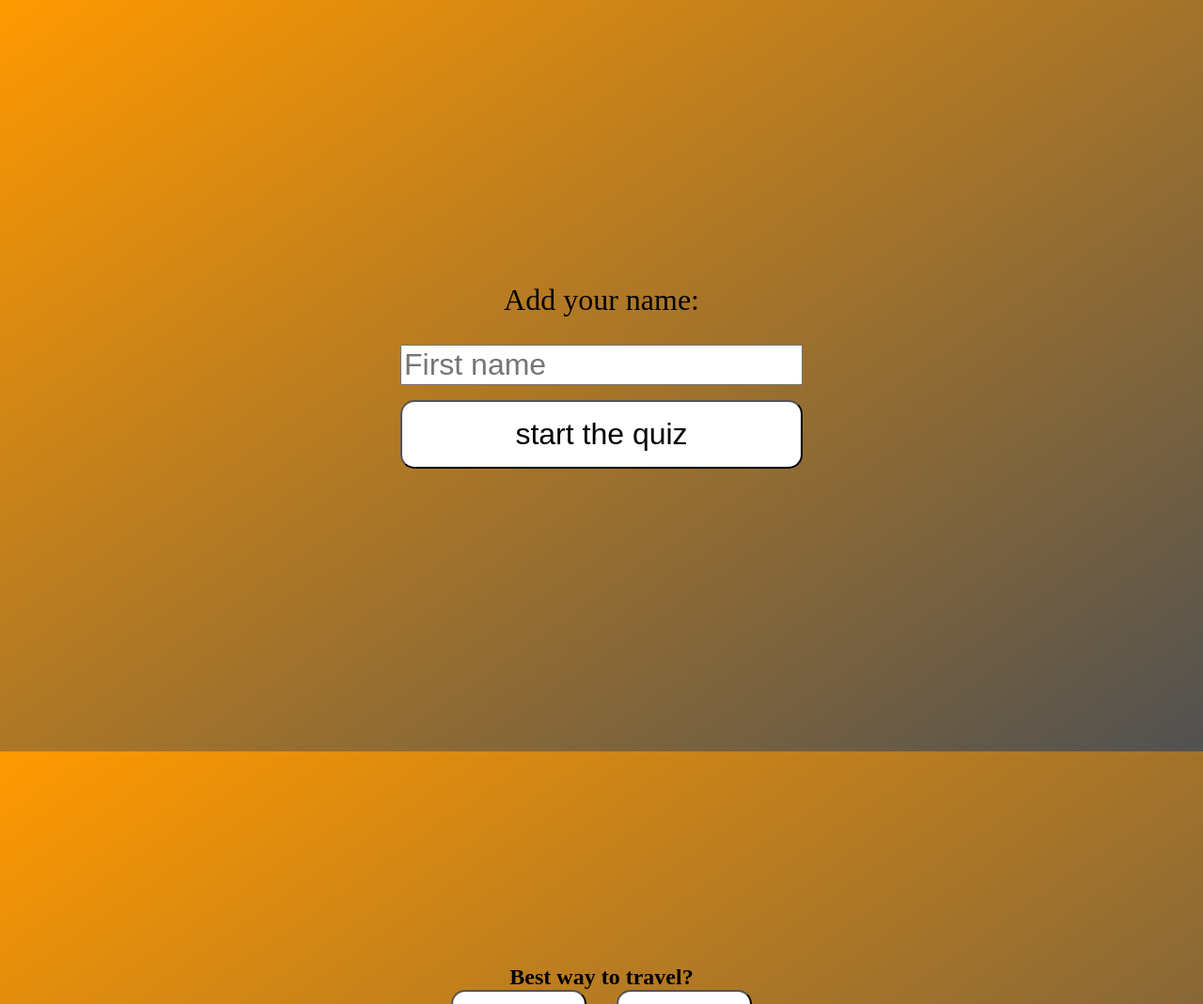
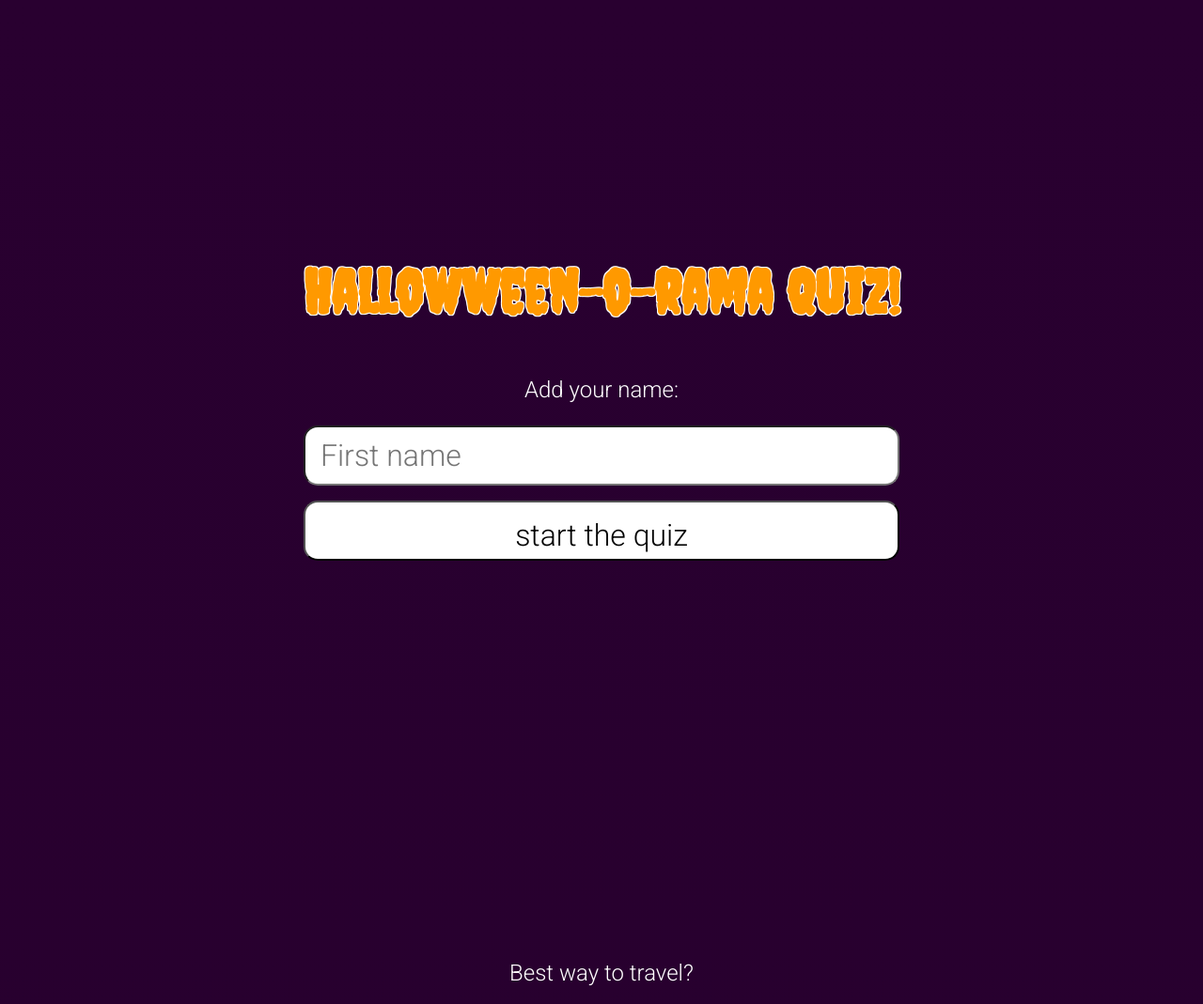
Before and after one commit to egiiiiil/dream-team-halloween-quiz, a website with bundled scripts: page index.html in a window 1280 px wide. Shown: the top 1069 px of the page at 94% size. Built offline with nearby package versions, Linux system fonts and the light colour scheme.

Commit message:
changes in styling

```diff
--- a/scripts/layout.js
+++ b/scripts/layout.js
@@ -4,11 +4,13 @@ const bodyTag = document.querySelector("body");
 const startButton = document.createElement("button");
 
 function createForm() {
+	let h1 = document.createElement("h1");
 	let label = document.createElement("label");
 	let form = document.createElement("form");
 	let input = document.createElement("input");
 
 	//DONE Add label
+	h1.innerHTML = "Hallowween-o-rama Quiz!"
 	label.innerHTML = "Add your name:";
 	label.htmlFor = "userNameInput";
 	form.id = "inputForm";
@@ -22,6 +24,7 @@ function createForm() {
 	startButton.type = "submit";
 	startButton.id = "startButton";
 
+	form.append(h1);
 	form.append(label);
 	form.append(input);
 	form.append(startButton);
@@ -69,7 +72,7 @@ const answerCategory = ["a", "b", "c", "d"];
 //Section is an object
 function createContent(section, section_id, QnA) {
 	//Questions
-	let question = document.createElement("h1");
+	let question = document.createElement("label");
 	question.innerHTML = QnA.question;
 	section.append(question);
 	//Div BtnWrapper
@@ -167,7 +170,7 @@ function createSubmitResultsSection() {
 	let section = createSection("section9");
 
 	//Text "Click this btn to see your results"
-	let showResultsText = document.createElement("h1");
+	let showResultsText = document.createElement("label");
 	showResultsText.innerHTML = "Click this button to show your result";
 	showResultsText.className = "resultsH1";
 	section.append(showResultsText);
@@ -228,7 +231,7 @@ async function createResultSection() {
 	let infoDiv = createDiv("movieDiv", "sectionResults", containerDiv);
 
 	//p "Your category is..." ( result from get category)
-	let heading = document.createElement("h1");
+	let heading = document.createElement("h2");
 	heading.innerHTML = "You should watch this movie:";
 	// heading.innerHTML = "Your category is ";
 	posterDiv.innerHTML = `<img src="${movie.moviePoster}">`;
--- a/styles/style.scss
+++ b/styles/style.scss
@@ -1,5 +1,43 @@
+@import url("https://fonts.googleapis.com/css2?family=Creepster&family=Roboto:wght@300&display=swap");
 * {
-	margin: 0;
+	font-family: "Roboto", sans-serif;
+}
+h1,
+h2 {
+	font-family: "Creepster", cursive;
+}
+h1 {
+	color: #ff9900;
+	font-size: 4em;
+	text-align: center;
+	text-shadow: -1px -1px 0 #fff, 1px -1px 0 #fff, -1px 1px 0 #fff,
+		1px 1px 0 #fff;
+}
+h2,
+p {
+	color: #fff;
+}
+label,
+button {
+	font-family: "Roboto", sans-serif;
+	font-size: 1.5em;
+}
+label {
+	color: #fff;
+}
+input[type="text"] {
+	width: 100%;
+	border-radius: 15px;
+	height: 2em;
+	padding-left: 0.5em;
+}
+body {
+	background-color: #210026;
+	background: linear-gradient(180deg, #290030 0%, #210026 100%);
+}
+/* ------------------- */
+* {
+	/* margin: 0; */
 	box-sizing: border-box;
 }
 
@@ -26,8 +64,8 @@ input[type="text"] {
 }
 
 label {
-	font-size: 2rem;
-	margin-bottom: 7%;
+	/* font-size: 2rem; */
+	margin-bottom: 1em;
 }
 
 #startButton {
@@ -38,6 +76,7 @@ label {
 	font-size: 2rem;
 	margin-top: 1rem;
 	width: 100%;
+	height: 2em;
 	padding: 1rem;
 	border-radius: 15px;
 }
@@ -62,7 +101,7 @@ a #btn_Last {
 /* SECOND SECTION   */
 section {
 	height: 100vh;
-	background-image: repeating-linear-gradient(145deg, #ff9900, #515151);
+	/* 	background-image: repeating-linear-gradient(145deg, #ff9900, #515151); */
 }
 
 .answer_wrapper {
```
Also changed, not shown: styles/style.css.
